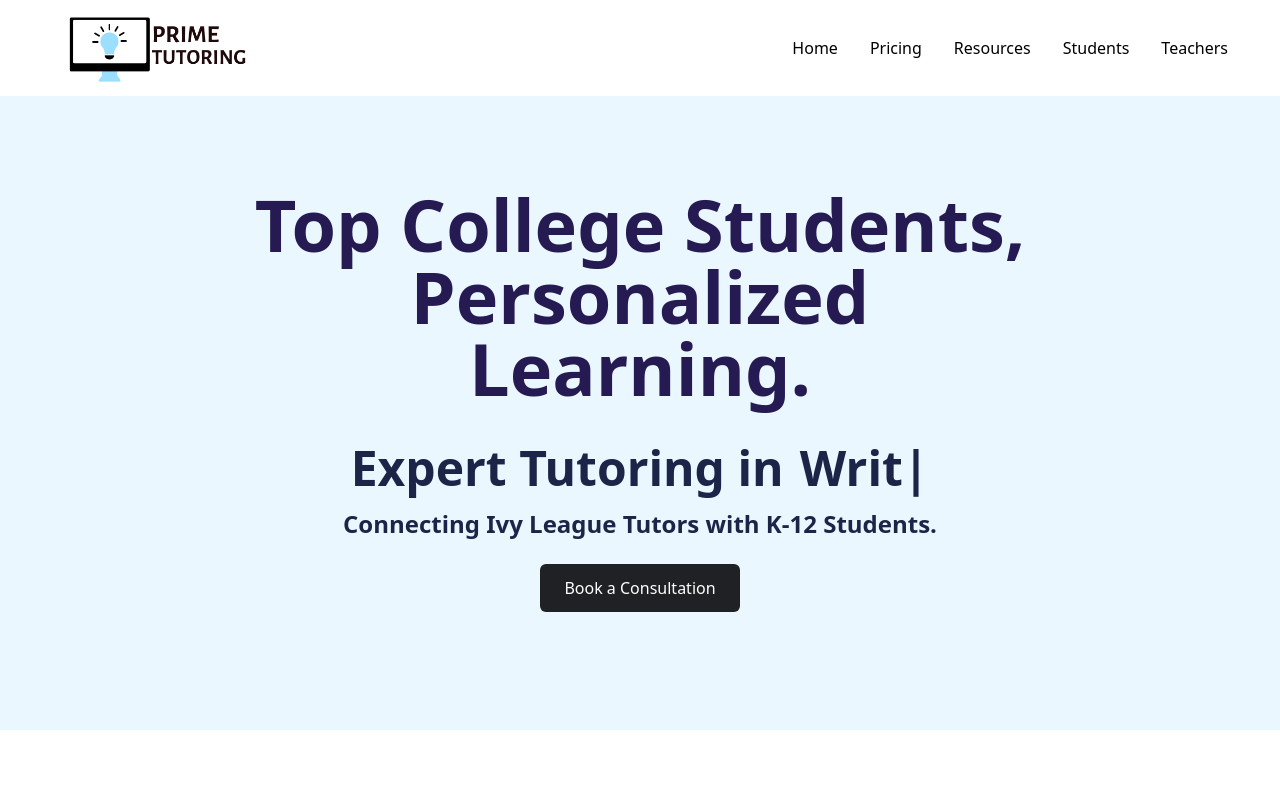
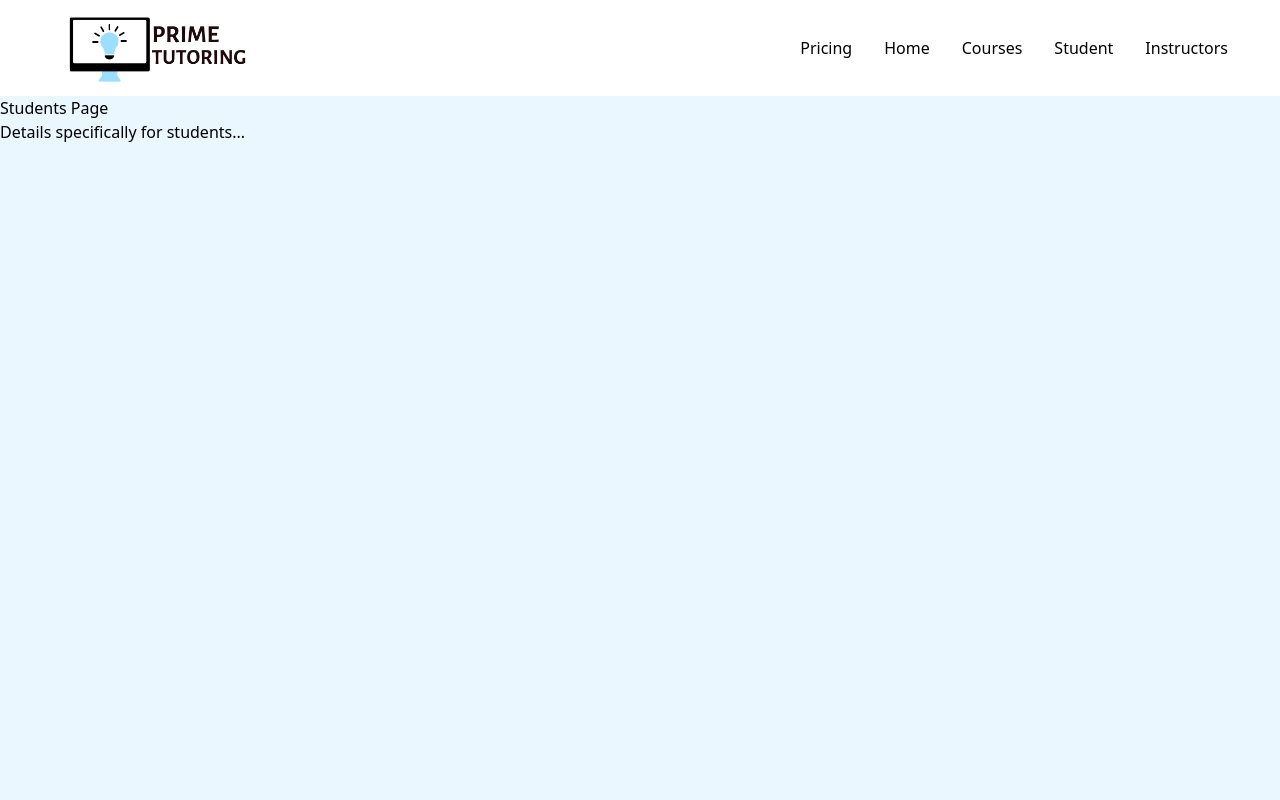
Before and after one commit to morgansuh/tutor-web-main, a React (Create React App) app: page /Students in a window 1280 px wide. Shown: the top 800 px of the page. Built offline with nearby package versions, Linux system fonts and the light colour scheme.

Commit message:
working nav bar

```diff
--- a/package.json
+++ b/package.json
@@ -10,6 +10,7 @@
     "react-dom": "^18.0.0",
     "react-icons": "^4.3.1",
     "react-router-dom": "^6.26.0",
+    "react-router-hash-link": "^2.4.3",
     "react-scripts": "^5.0.1",
     "web-vitals": "^2.1.0"
   },
--- a/src/App.js
+++ b/src/App.js
@@ -6,17 +6,38 @@ import Footer from "./components/Footer";
 import Hero from "./components/Hero";
 import Navbar from "./components/Navbar";
 import Courses from "./components/Courses";
+import Students from "./components/Students";
+import Instructors from "./components/Instructors";
 
 function App() {
   return (
-    <div>
+    <Router>
       <Navbar />
-      <Hero />
-      <Analytics />
-      <Courses />
-      <Cards />
-      <Footer />
-    </div>
+      <Routes>
+        <Route
+          path="/"
+          element={
+            <>
+              <Hero />
+              <Analytics />
+              <div id="pricing-section">
+                <Cards />
+              </div>
+              <div id="courses-section">
+                <Courses />
+              </div>
+              <Footer />
+            </>
+          }
+        />
+
+        {/* New Page for Students */}
+        <Route path="/Students" element={<Students />} />
+
+        {/* New Page for Teachers */}
+        <Route path="/Instructors" element={<Instructors />} />
+      </Routes>
+    </Router>
   );
 }
 
--- /dev/null
+++ b/src/components/Instructors.jsx
@@ -0,0 +1,13 @@
+// src/pages/Teachers.js
+import React from "react";
+
+const Teachers = () => {
+  return (
+    <div>
+      <h1>Teachers Page</h1>
+      <p>Details specifically for teachers...</p>
+    </div>
+  );
+};
+
+export default Teachers;
--- a/src/components/Navbar.jsx
+++ b/src/components/Navbar.jsx
@@ -1,4 +1,5 @@
 import React, { useState } from "react";
+import { Link } from "react-router-dom";
 import Logo from "../assets/logo.png";
 import { AiOutlineClose, AiOutlineMenu } from "react-icons/ai";
 
@@ -12,14 +13,23 @@ const Navbar = () => {
   return (
     <div className="bg-white w-full h-24">
       <div className="flex justify-between items-center h-full max-w-[1240px] mx-auto px-4 text-black">
-        {/* Apply a class to move the logo more to the left */}
         <img className="custom-width mx-auto md:ml-0 pt-3" src={Logo} alt="/" />
         <ul className="hidden md:flex">
-          <li className="p-4">Home</li>
-          <li className="p-4">Pricing</li>
-          <li className="p-4">Resources</li>
-          <li className="p-4">Students</li>
-          <li className="p-4">Teachers</li>
+          <li className="p-4">
+            <a href="#pricing-section">Pricing</a>
+          </li>
+          <li className="p-4">
+            <Link to="/">Home</Link>
+          </li>
+          <li className="p-4">
+            <a href="#courses-section">Courses</a>
+          </li>
+          <li className="p-4">
+            <Link to="/Students">Student</Link>
+          </li>
+          <li className="p-4">
+            <Link to="/Instructors">Instructors</Link>
+          </li>
         </ul>
         <div onClick={handleNav} className="block md:hidden">
           {nav ? <AiOutlineClose size={20} /> : <AiOutlineMenu size={20} />}
@@ -32,14 +42,21 @@ const Navbar = () => {
             : "ease-in-out duration-500 fixed left-[-100%]"
         }
       >
-        <h1 className="w-full text-3xl font-bold text-white m-4">
-          PRIME TUTORING
-        </h1>
-        <li className="p-4 border-b border-gray-600 text-white">Home</li>
-        <li className="p-4 border-b border-gray-600 text-white">Pricing</li>
-        <li className="p-4 border-b border-gray-600 text-white">Resources</li>
-        <li className="p-4 border-b border-gray-600 text-white">Students</li>
-        <li className="p-4 text-white">Teachers</li>
+        <li className="p-4 border-b border-gray-600 text-white">
+          <a href="#pricing-section" onClick={handleNav}>
+            Pricing
+          </a>
+        </li>
+        <li className="p-4 border-b border-gray-600 text-white">
+          <Link to="/" onClick={handleNav}>
+            Home
+          </Link>
+        </li>
+        <li className="p-4 text-white">
+          <Link to="/courses" onClick={handleNav}>
+            Courses
+          </Link>
+        </li>
       </ul>
     </div>
   );
--- /dev/null
+++ b/src/components/Students.jsx
@@ -0,0 +1,13 @@
+// src/pages/Students.js
+import React from "react";
+
+const Students = () => {
+  return (
+    <div>
+      <h1>Students Page</h1>
+      <p>Details specifically for students...</p>
+    </div>
+  );
+};
+
+export default Students;
```
Also changed, not shown: 2 other files (tests, documents, lock files or other folders).
